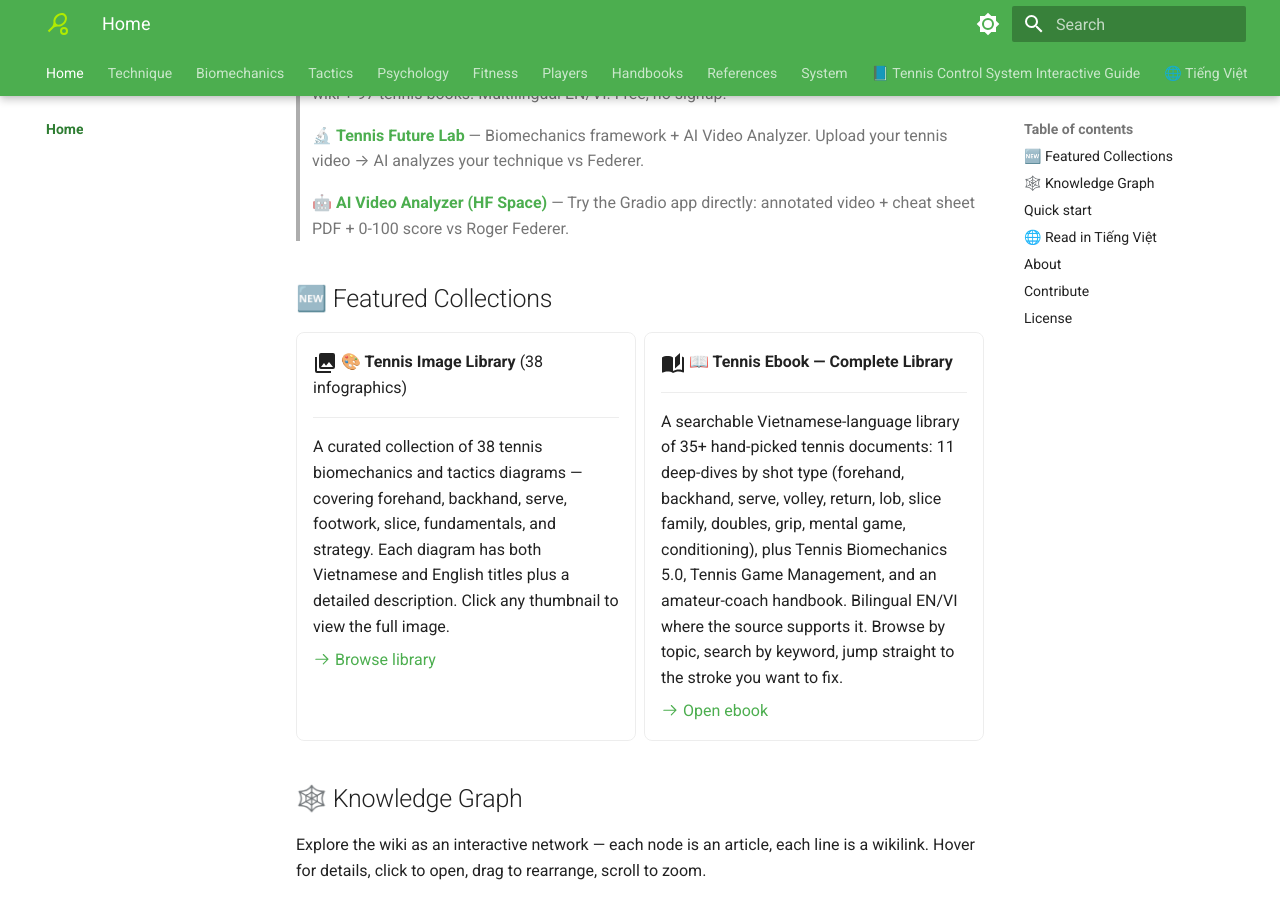
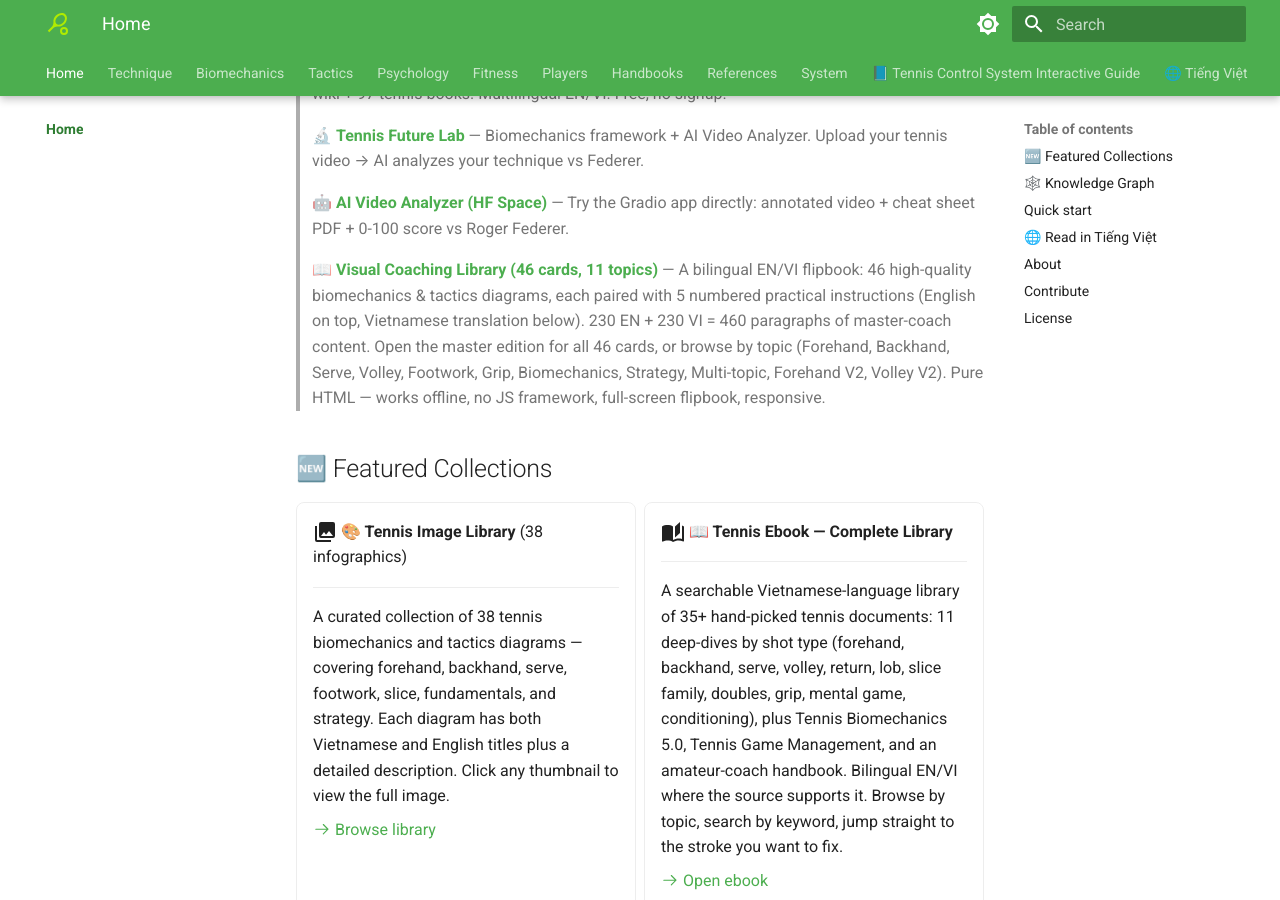
Before and after one commit to HenryPhamDuc/tennis-wiki-en, an MkDocs documentation site: the page built from docs/index.md, in a window 1280 px wide and 900 px high, scrolled down 364 px. Built offline with MkDocs 1.6.1 and Material for MkDocs 9.7.7, drawn with Linux system fonts in a browser that asks for light colours.

Commit message:
Add Visual Coaching Library link to landing page

```diff
--- a/docs/index.md
+++ b/docs/index.md
@@ -13,6 +13,8 @@
 > 🔬 **[Tennis Future Lab](https://henryphamduc.github.io/tennis/tennis-future-lab/)** — Biomechanics framework + AI Video Analyzer. Upload your tennis video → AI analyzes your technique vs Federer.
 >
 > 🤖 **[AI Video Analyzer (HF Space)](https://huggingface.co/spaces/HenryPhamDuc/tennis-analyzer)** — Try the Gradio app directly: annotated video + cheat sheet PDF + 0-100 score vs Roger Federer.
+>
+> 📖 **[Visual Coaching Library (46 cards, 11 topics)](https://henryphamduc.github.io/visual-coaching-library/)** — A bilingual EN/VI flipbook: 46 high-quality biomechanics & tactics diagrams, each paired with 5 numbered practical instructions (English on top, Vietnamese translation below). 230 EN + 230 VI = 460 paragraphs of master-coach content. Open the master edition for all 46 cards, or browse by topic (Forehand, Backhand, Serve, Volley, Footwork, Grip, Biomechanics, Strategy, Multi-topic, Forehand V2, Volley V2). Pure HTML — works offline, no JS framework, full-screen flipbook, responsive.
 
 ## 🆕 Featured Collections
 
```
